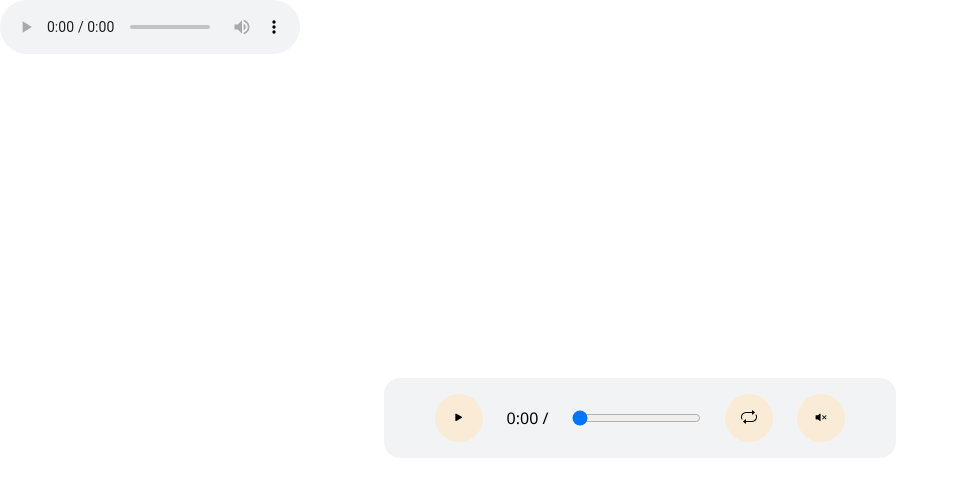
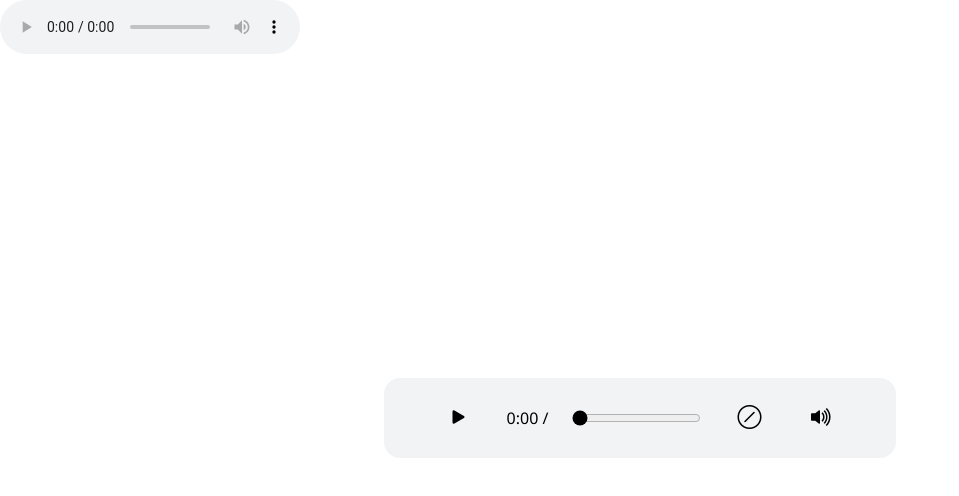
Before and after one commit to 40736622/set08801, a plain HTML site: page lab9/interacting-audio-js.html in a window 1280 px wide. Both pictures are taken after a click on the button 749 px from the left and 418 px from the top of the page. Shown: the whole page, without its empty margins (0-959 px from the left). Drawn offline with nearby package versions, Linux system fonts and the light colour scheme.

Commit message:
minor changes to audio player

```diff
--- a/lab9/assets/css/interacting-audio-js.css
+++ b/lab9/assets/css/interacting-audio-js.css
@@ -13,12 +13,24 @@ span {
     font-family: 'Segoe UI', Tahoma, Geneva, Verdana, sans-serif
 }
 
+i {
+    font-size: 1.5rem;
+}
+
 button {
     width: 3rem;
     height: 3rem;
     border: none;
     border-radius: 50%;
-    background-color: antiquewhite;
+    background-color: #f2f3f5;
+}
+
+button:hover {
+    background-color: #a7a9ac;
+}
+
+input[type="range"] {
+    accent-color: black;
 }
 
 .container {
--- a/lab9/assets/js/interacting-audio-js.js
+++ b/lab9/assets/js/interacting-audio-js.js
@@ -1,8 +1,12 @@
-let ao = document.getElementById("my_audio");
+let ao = document.getElementById("my-audio");
 let rangeDuration = document.getElementById("duration");
 let audioProgress = document.getElementById("audio-progress");
-let playBtn = document.getElementById("playBtn");
+let playBtn = document.getElementById("play-btn");
+let toggleBtn = document.getElementById("toggle-btn")
 let muteButton = document.getElementById("mute-btn");
+let playBtnIcon = document.getElementById("icon");
+let toggleIcon = document.getElementById("toggle-icon");
+let muteIcon = document.getElementById("mute-icon");
 
 ao.load();
 
@@ -32,6 +36,14 @@ ao.addEventListener("timeupdate", (e) => {
 });
 
 /**
+ * Event Listener that adds the play icon and remove the pause icon once the audio has ended.
+*/
+ao.addEventListener("ended", () => {
+    playBtnIcon.classList.remove("bi-pause-fill");
+    playBtnIcon.classList.add("bi-play-fill");
+});
+
+/**
  * Event Listener for range input, that adds seeking functionality.
 */
 rangeDuration.addEventListener("change", (e) => {
@@ -42,7 +54,6 @@ rangeDuration.addEventListener("change", (e) => {
  * Function that plays and pauses the audio file. It also switches the icon depending on the playing state.
 */
 function playPause() {
-    let playBtnIcon = document.getElementById("icon");
     if (ao.paused) {
         ao.play();
 
@@ -61,30 +72,34 @@ function playPause() {
 /**
  * Function that toggles the looping of the audio file.
 */
-function toggle_loop() {
+function toggleLoop() {
     if (ao.loop) {
         ao.loop = false;
+
+        toggleBtn.title = "Loop";
+        toggleIcon.classList.remove("bi-slash-circle");
+        toggleIcon.classList.add("bi-arrow-repeat");
     } else {
         ao.loop = true;
+        toggleBtn.title = "Unloop";
+        toggleIcon.classList.remove("bi-arrow-repeat");
+        toggleIcon.classList.add("bi-slash-circle");
     }
-
-    ao.load();
 }
 
 /**
  * Function that toggles between mute and unmute for the audio file.
 */
 function mute() {
-    let muteIcon = document.getElementById("mute-icon");
     if (!ao.muted) {
         ao.muted = true;
         muteButton.title = "Unmute";
-        muteIcon.classList.remove("bi-volume-mute-fill");
-        muteIcon.classList.add("bi-volume-up-fill");
+        muteIcon.classList.remove("bi-volume-up-fill");
+        muteIcon.classList.add("bi-volume-mute-fill");
     } else {
         ao.muted = false;
         muteButton.title = "Mute";
-        muteIcon.classList.remove("bi-volume-up-fill");
-        muteIcon.classList.add("bi-volume-mute-fill");
+        muteIcon.classList.remove("bi-volume-mute-fill");
+        muteIcon.classList.add("bi-volume-up-fill");
     }
 }
--- a/lab9/interacting-audio-js.html
+++ b/lab9/interacting-audio-js.html
@@ -10,32 +10,26 @@
 </head>
 
 <body>
-
-    <audio id="my_audio" preload="metadata" loop controls>
+    <main>
+        <audio id="my-audio" preload="metadata" controls>
             <source src="assets/audio/Your Own Fault - Nademonogatari OST.mp3" type="audio/mpeg">
             Your browser does not support the audio element.
         </audio>
-
-    <br>
-
         <div class="container">
             <div class="audio-player">
-            <button id="playBtn" onclick="playPause();" type="button" title="Play"><i id="icon"
+                <button id="play-btn" onclick="playPause();" type="button" title="Play"><i id="icon"
                         class="bi bi-play-fill"></i></button>
                 <div class="audio-duration">
                     <p><span id="audio-progress">0:00</span> / <span id="audio-end"></span></p>
                 </div>
                 <input type="range" name="duration" id="duration" min="0" value="0">
-            <button onclick="toggle_loop();" type="button" title="Loop"><svg xmlns="http://www.w3.org/2000/svg"
-                    width="16" height="16" fill="currentColor" class="bi bi-repeat" viewBox="0 0 16 16">
-                    <path
-                        d="M11 5.466V4H5a4 4 0 0 0-3.584 5.777.5.5 0 1 1-.896.446A5 5 0 0 1 5 3h6V1.534a.25.25 0 0 1 .41-.192l2.36 1.966c.12.1.12.284 0 .384l-2.36 1.966a.25.25 0 0 1-.41-.192m3.81.086a.5.5 0 0 1 .67.225A5 5 0 0 1 11 13H5v1.466a.25.25 0 0 1-.41.192l-2.36-1.966a.25.25 0 0 1 0-.384l2.36-1.966a.25.25 0 0 1 .41.192V12h6a4 4 0 0 0 3.585-5.777.5.5 0 0 1 .225-.67Z" />
-                </svg></button>
+                <button id="toggle-btn" onclick="toggleLoop();" type="button" title="Loop"><i id="toggle-icon"
+                        class="bi bi-arrow-repeat"></i></button>
                 <button id="mute-btn" onclick="mute();" type="button" title="Mute"><i id="mute-icon"
-                    class="bi bi-volume-mute-fill"></i></button>
+                        class="bi bi-volume-up-fill"></i></button>
             </div>
         </div>
-
+    </main>
 </body>
 
 </html>
```
Lines whose indentation alone changed are shown as unchanged.
